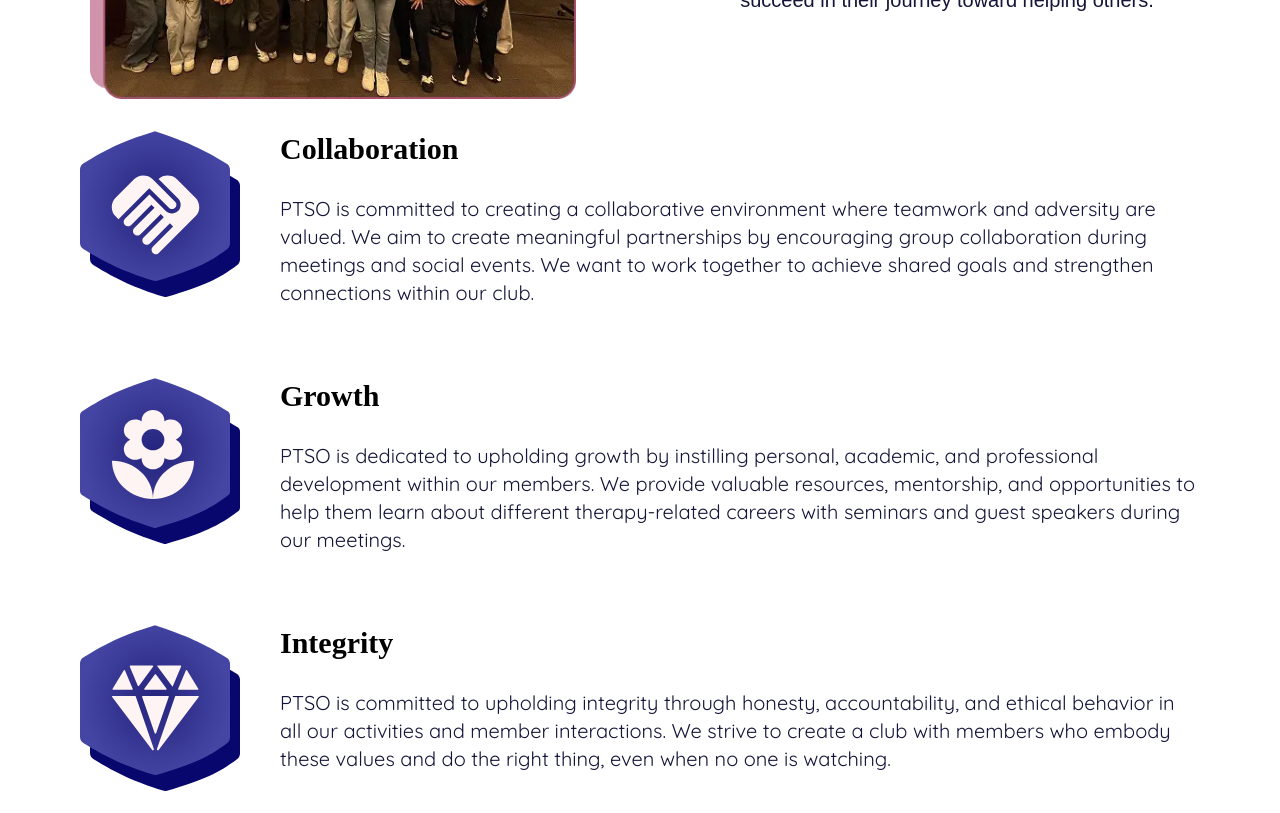
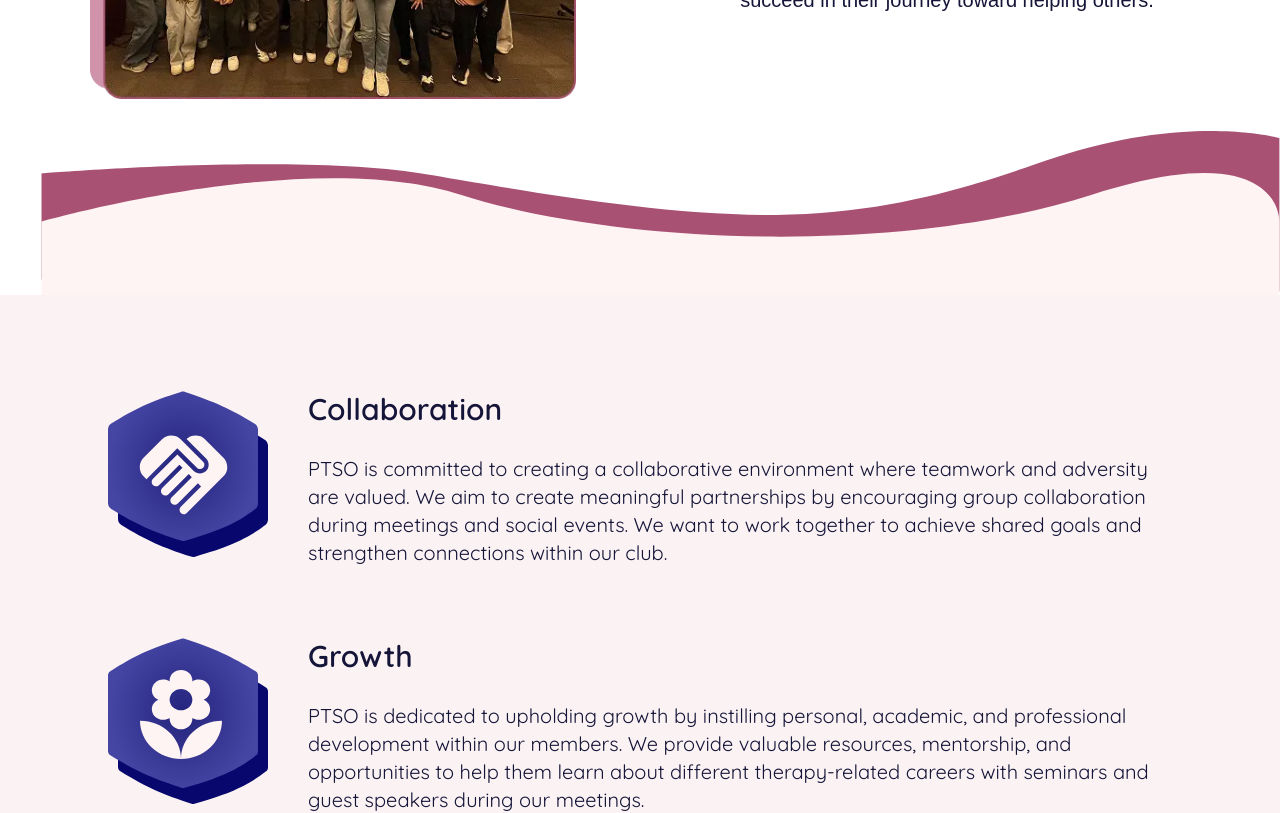
Before and after one commit to acm-ucr/ptso-website, a Next.js app: page /about in a window 1280 px wide. Shown: the part 580-1393 px from the top of the page. Built offline with nearby package versions, Linux system fonts and the light colour scheme; a web font is replaced by a local one.

Commit message:
Background for values

```diff
--- a/src/components/about/Value.tsx
+++ b/src/components/about/Value.tsx
@@ -11,10 +11,12 @@ interface ValueProps {
 const Value = ({ name, image, alt, description }: ValueProps) => {
   return (
     <div className="flex w-7/8 gap-10 space-y-20 justify-self-center">
-      <Image src={image} alt={alt} />
+      <Image src={image} alt={alt} width={400} height={400} />
 
       <div className="flex-col space-y-7">
-        <div className="font-beVietnamPro text-3xl font-semibold">{name}</div>
+        <div className="font-quicksand text-3xl font-semibold text-ptso-purple-accent">
+          {name}
+        </div>
         <div className="font-quicksand text-ptso-purple-accent text-xl">
           {description}
         </div>
--- a/src/components/about/ValueList.tsx
+++ b/src/components/about/ValueList.tsx
@@ -1,9 +1,24 @@
 import Value from "@/components/about/Value";
 import { values } from "@/data/Values";
+import Image from "next/image";
+import TopWave from "@/public/assets/about/background/topWave.svg";
+import BottomWave from "@/public/assets/about/background/bottomWave.svg";
 
 const ValueList = () => {
   return (
-    <div className="flex-col">
+    <section className="relative w-full">
+      {/* Top Wave*/}
+      <div className="w-full">
+        <Image
+          src={TopWave}
+          alt="Decorative top wave"
+          width={1440}
+          height={200}
+          className="w-full object-cover"
+        />
+      </div>
+
+      <div className="flex-col px-8 py-24" style={{ backgroundColor: '#fbf3f3' }}>
       {values.map(({ name, image, alt, description }, index) => (
         <Value
           name={name}
@@ -14,6 +29,18 @@ const ValueList = () => {
         />
       ))}
     </div>
+
+      {/* Bottom Wave */}
+      <div className="w-full ">
+        <Image
+          src={BottomWave}
+          alt="Decorative bottom wave"
+          width={1440}
+          height={200}
+          className="w-full object-cover"
+        />
+      </div>
+    </section>
   );
 };
 export default ValueList;
```
